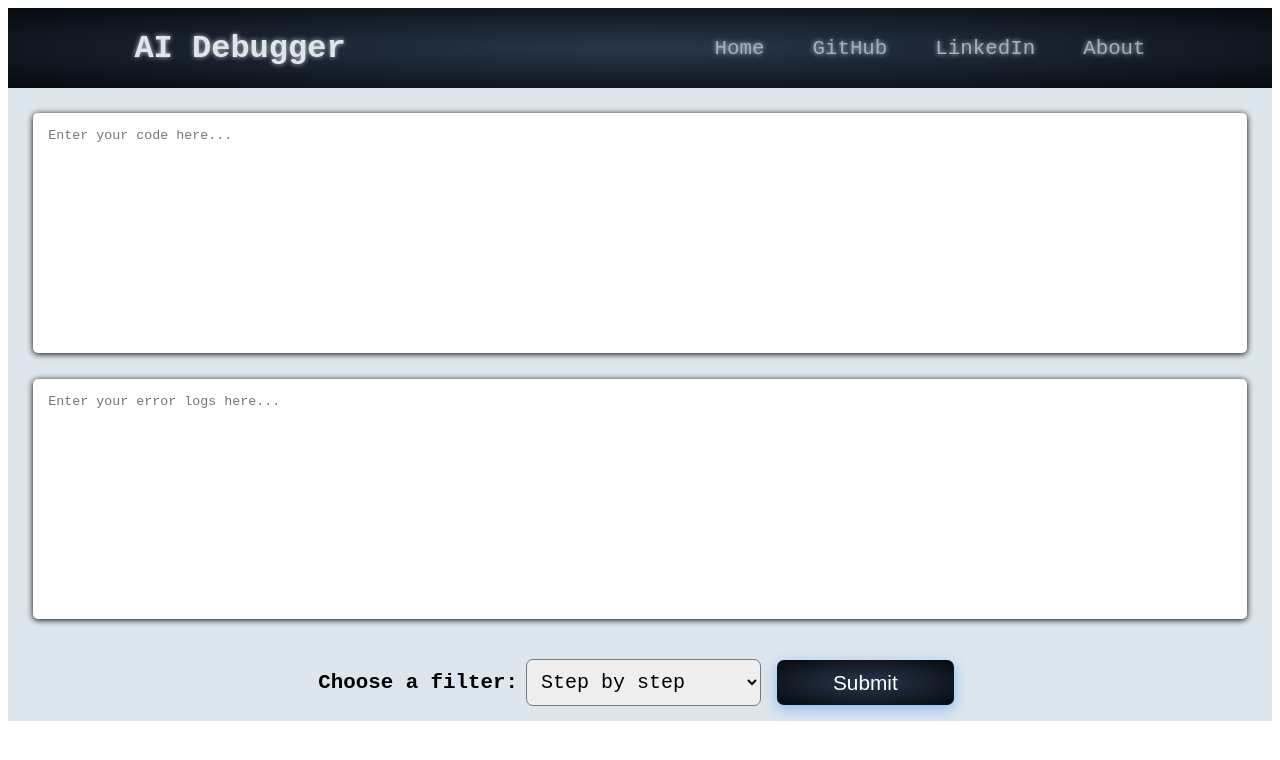
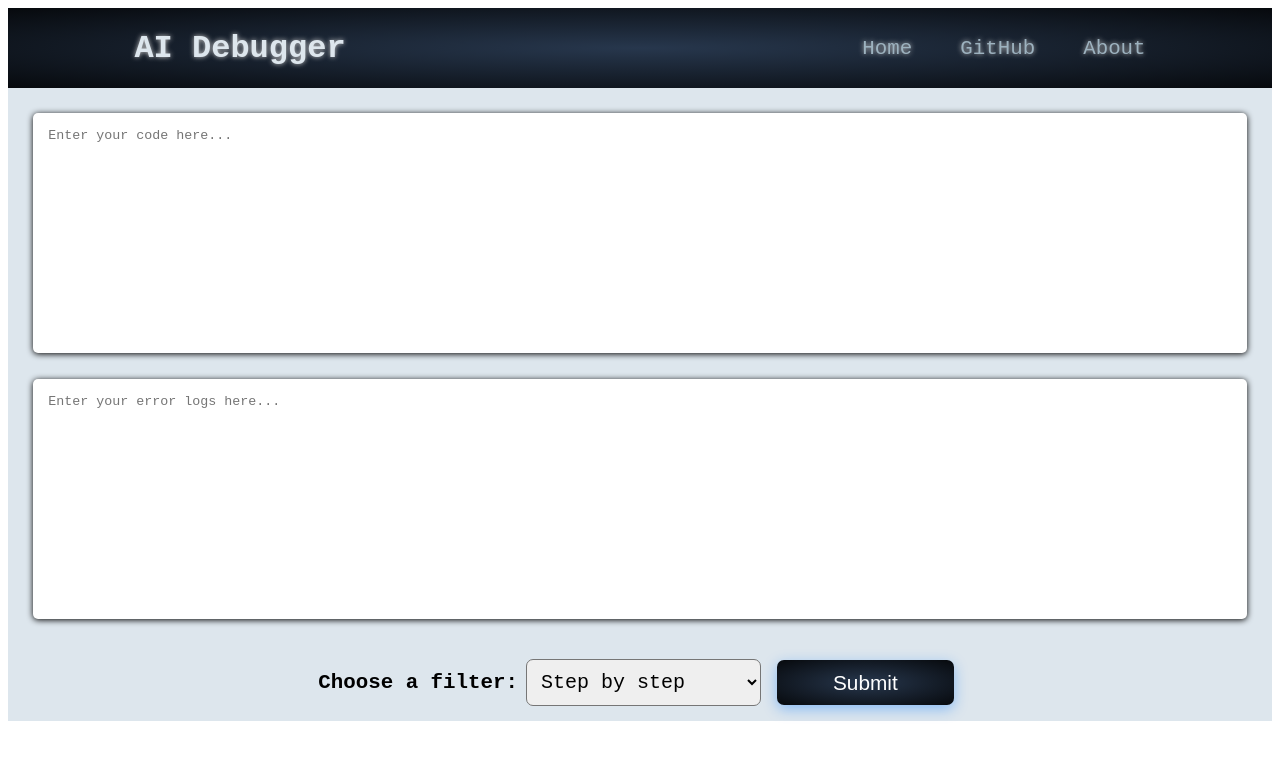
Before and after one commit to Liranalb/ai_debugger, a React (Create React App) app: page / in a window 1280 px wide. Shown: the top 760 px of the page. Built offline with nearby package versions, Linux system fonts and the light colour scheme.

Commit message:
remove linkedin link from menu (#42)

```diff
--- a/src/layout/NavigationBar.js
+++ b/src/layout/NavigationBar.js
@@ -17,9 +17,6 @@ const NavigationBar = () => {
                         <Link to={strings.navbar.links.github_address}>GitHub</Link>
                     </li>
                     <li>
-                        <Link to={strings.navbar.links.linkedin_address}>LinkedIn</Link>
-                    </li>
-                    <li>
                         <Link to={strings.navbar.links.about}>About</Link>
                     </li>
                 </ul>
--- a/src/strings/strings_eng.json
+++ b/src/strings/strings_eng.json
@@ -4,8 +4,7 @@
     "links": {
       "home": "/",
       "about": "/about",
-      "github_address": "https://github.com/Liranalb/ai_debugger",
-      "linkedin_address": "https://www.linkedin.com/in/liran-alboher/"
+      "github_address": "https://github.com/Liranalb/ai_debugger"
     }
   },
 
```
